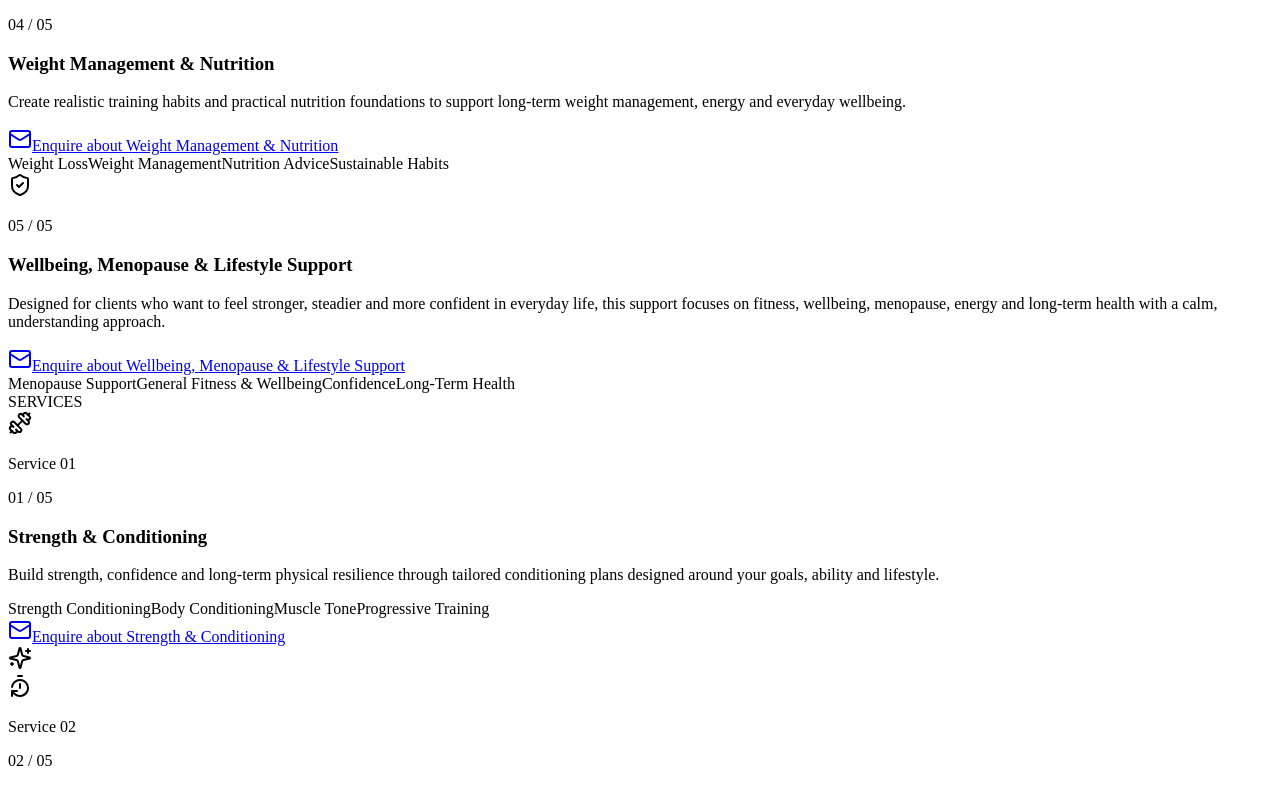
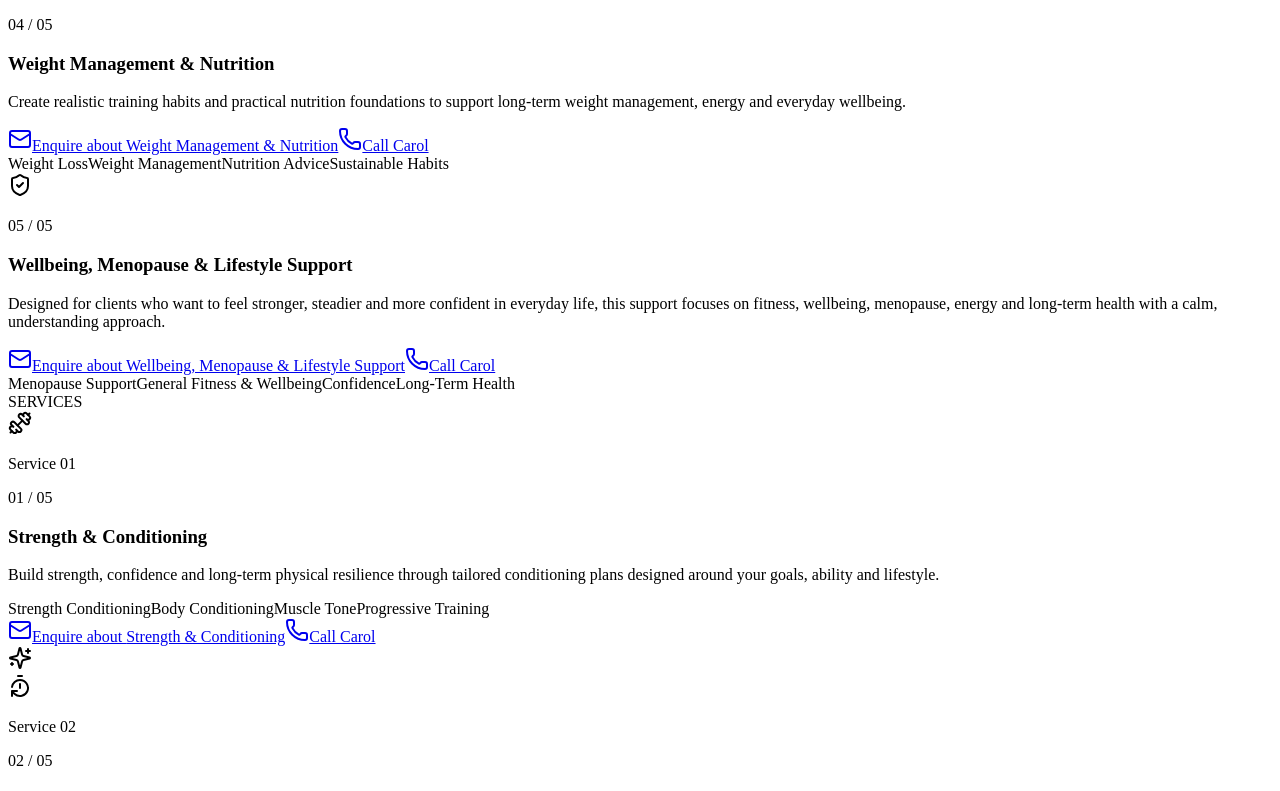
Before and after one commit to SpectreProjects/carol-meechan-pt, a React (Vite) app: page / in a window 1280 px wide. Shown: the part 1600-2391 px from the top of the page. Built offline with nearby package versions, Linux system fonts and the light colour scheme; the HTML template or start-up script is replaced by a standard one.

Commit message:
Update live site

```diff
--- a/src/App.jsx
+++ b/src/App.jsx
@@ -17,13 +17,14 @@ const phone = '07976 218413';
 const email = 'carolmeechan@aol.com';
 const instagram = 'carolmeechanpt';
 const mailtoHref = (subject) => `mailto:${email}?subject=${encodeURIComponent(subject)}`;
+const phoneHref = `tel:${phone.replace(/\s/g, '')}`;
 
 const fadeUp = {
-  hidden: { opacity: 0, y: 18 },
+  hidden: { opacity: 0, y: 20 },
   visible: {
     opacity: 1,
     y: 0,
-    transition: { duration: 0.55, ease: [0.22, 1, 0.36, 1] },
+    transition: { duration: 0.68, ease: [0.22, 1, 0.36, 1] },
   },
 };
 
@@ -111,7 +112,7 @@ function Reveal({ children, className = '', delay = 0 }) {
 
 function ButtonLink({ href, children, variant = 'primary', icon: Icon }) {
   const base =
-    'group inline-flex min-h-14 w-full items-center justify-center gap-3 rounded-full px-6 py-3.5 text-center text-base font-semibold leading-tight transition duration-200 focus:outline-none focus:ring-2 focus:ring-copper/70 focus:ring-offset-2 focus:ring-offset-coal sm:min-h-[4.25rem] sm:w-auto sm:px-10 sm:py-4 sm:text-[1.12rem]';
+    'group relative z-20 inline-flex min-h-14 w-full items-center justify-center gap-3 rounded-full px-6 py-3.5 text-center text-base font-semibold leading-tight transition duration-200 focus:outline-none focus:ring-2 focus:ring-copper/70 focus:ring-offset-2 focus:ring-offset-coal sm:min-h-[4.25rem] sm:w-auto sm:px-10 sm:py-4 sm:text-[1.12rem]';
   const styles =
     variant === 'primary'
       ? 'bg-button-glow text-linen shadow-[0_14px_34px_rgba(44,33,25,.28)] hover:-translate-y-0.5 hover:shadow-[0_18px_46px_rgba(44,33,25,.34)]'
@@ -261,11 +262,11 @@ function Hero() {
                 support lasting change.
               </motion.p>
               <motion.div variants={fadeUp} className="mt-8 grid gap-3 sm:mt-10 sm:flex sm:flex-wrap">
-                <ButtonLink href={`tel:${phone.replace(/\s/g, '')}`} icon={Phone}>
+                <ButtonLink href={phoneHref} icon={Phone}>
                   Call Carol
                 </ButtonLink>
                 <ButtonLink href={mailtoHref('Personal Training Enquiry')} icon={Mail} variant="secondary">
-                  Email Carol
+                  {email}
                 </ButtonLink>
                 <ButtonLink
                   href={`https://instagram.com/${instagram}`}
@@ -317,9 +318,7 @@ function About() {
 
 function DesktopServiceCard({ service, nextService, index, total }) {
   const Icon = service.icon;
-  const serviceEmailHref = `mailto:${email}?subject=${encodeURIComponent(
-    `Enquiry about ${service.title}`,
-  )}`;
+  const serviceEmailHref = mailtoHref(`Enquiry about ${service.title}`);
 
   return (
     <div
@@ -329,10 +328,10 @@ function DesktopServiceCard({ service, nextService, index, total }) {
       <div className="sticky top-[7svh] flex h-[86svh] min-h-[36rem] items-center">
         <motion.article
           className="relative mx-auto w-full"
-          initial={{ opacity: 0, y: 40, rotate: index % 2 === 0 ? -0.8 : 0.8, scale: 0.985 }}
-          whileInView={{ opacity: 1, y: 0, rotate: 0, scale: 1 }}
+          initial={{ opacity: 0, y: 32 }}
+          whileInView={{ opacity: 1, y: 0 }}
           viewport={{ once: true, amount: 0.42 }}
-          transition={{ duration: 0.58, ease: [0.22, 1, 0.36, 1] }}
+          transition={{ duration: 0.7, ease: [0.22, 1, 0.36, 1] }}
         >
           {nextService ? (
             <div
@@ -385,13 +384,22 @@ function DesktopServiceCard({ service, nextService, index, total }) {
               </div>
 
               <div className="mt-auto flex flex-wrap items-end justify-between gap-6 pt-10">
+                <div className="relative z-20 flex w-full flex-col gap-3 sm:w-auto sm:flex-row sm:flex-wrap">
                   <a
                     href={serviceEmailHref}
-                  className="relative z-20 inline-flex min-h-14 items-center justify-center gap-3 rounded-full border border-linen/20 bg-button-glow px-7 py-4 text-base font-bold text-linen shadow-[0_14px_34px_rgba(44,33,25,.24)] transition duration-200 hover:-translate-y-0.5 hover:shadow-[0_18px_44px_rgba(44,33,25,.3)] focus:outline-none focus:ring-2 focus:ring-copper/70 focus:ring-offset-2 focus:ring-offset-coal lg:text-lg"
+                    className="inline-flex min-h-14 items-center justify-center gap-3 rounded-full border border-linen/20 bg-button-glow px-7 py-4 text-base font-bold text-linen shadow-[0_14px_34px_rgba(44,33,25,.24)] transition duration-200 hover:-translate-y-0.5 hover:shadow-[0_18px_44px_rgba(44,33,25,.3)] focus:outline-none focus:ring-2 focus:ring-copper/70 focus:ring-offset-2 focus:ring-offset-coal lg:text-lg"
                   >
                     <Mail className="h-5 w-5" />
                     Enquire about {service.title}
                   </a>
+                  <a
+                    href={phoneHref}
+                    className="inline-flex min-h-14 items-center justify-center gap-3 rounded-full border border-linen/24 bg-linen/10 px-7 py-4 text-base font-bold text-linen shadow-[0_10px_28px_rgba(44,33,25,.18)] transition duration-200 hover:-translate-y-0.5 hover:border-linen/42 hover:bg-linen/16 focus:outline-none focus:ring-2 focus:ring-copper/70 focus:ring-offset-2 focus:ring-offset-coal lg:text-lg"
+                  >
+                    <Phone className="h-5 w-5" />
+                    Call Carol
+                  </a>
+                </div>
                 <div className="flex min-w-[14rem] flex-1 items-center gap-4">
                   <div className={`h-px flex-1 bg-gradient-to-r ${service.accent} opacity-70`} />
                   <Sparkles className="h-5 w-5 shrink-0 text-ember/70" />
@@ -407,9 +415,7 @@ function DesktopServiceCard({ service, nextService, index, total }) {
 
 function MobileServiceCard({ service, index, total }) {
   const Icon = service.icon;
-  const serviceEmailHref = `mailto:${email}?subject=${encodeURIComponent(
-    `Enquiry about ${service.title}`,
-  )}`;
+  const serviceEmailHref = mailtoHref(`Enquiry about ${service.title}`);
 
   return (
     <Reveal>
@@ -431,13 +437,22 @@ function MobileServiceCard({ service, index, total }) {
           </h3>
           <p className="mt-4 text-base leading-7 text-linen/82">{service.description}</p>
 
+          <div className="relative z-20 mt-6 grid gap-3">
             <a
               href={serviceEmailHref}
-            className="relative z-20 mt-6 inline-flex min-h-12 w-full items-center justify-center gap-3 rounded-full border border-linen/20 bg-button-glow px-5 py-3 text-sm font-bold text-linen shadow-[0_12px_30px_rgba(44,33,25,.26)] transition duration-200 focus:outline-none focus:ring-2 focus:ring-copper/70 focus:ring-offset-2 focus:ring-offset-coal"
+              className="inline-flex min-h-12 w-full items-center justify-center gap-3 rounded-full border border-linen/20 bg-button-glow px-5 py-3 text-sm font-bold text-linen shadow-[0_12px_30px_rgba(44,33,25,.26)] transition duration-200 focus:outline-none focus:ring-2 focus:ring-copper/70 focus:ring-offset-2 focus:ring-offset-coal"
             >
               <Mail className="h-5 w-5" />
               Enquire about {service.title}
             </a>
+            <a
+              href={phoneHref}
+              className="inline-flex min-h-12 w-full items-center justify-center gap-3 rounded-full border border-linen/24 bg-linen/10 px-5 py-3 text-sm font-bold text-linen shadow-[0_10px_24px_rgba(44,33,25,.18)] transition duration-200 focus:outline-none focus:ring-2 focus:ring-copper/70 focus:ring-offset-2 focus:ring-offset-coal"
+            >
+              <Phone className="h-5 w-5" />
+              Call Carol
+            </a>
+          </div>
 
           <div className="mt-6 flex flex-wrap gap-2">
             {service.includes.map((item) => (
@@ -519,15 +534,18 @@ function WhyChoose() {
       <Reveal className="text-center">
         <p className="text-sm font-semibold uppercase tracking-[0.22em] text-ember">Why Carol</p>
         <motion.h2
-          className="mx-auto mt-5 max-w-7xl text-[clamp(2.45rem,11.5vw,3.6rem)] font-black leading-[.92] tracking-[-0.065em] text-linen sm:text-[clamp(3.2rem,7.4vw,8.5rem)] sm:leading-[.88] sm:tracking-[-0.07em]"
+          className="mx-auto mt-5 max-w-7xl text-[clamp(2.1rem,9.4vw,3.15rem)] font-black leading-[.98] tracking-[-0.055em] text-linen sm:text-[clamp(3.2rem,7.4vw,8.5rem)] sm:leading-[.88] sm:tracking-[-0.07em]"
           initial={{ opacity: 0, y: 28 }}
           whileInView={{ opacity: 1, y: 0 }}
           viewport={{ once: true, amount: 0.45 }}
-          transition={{ duration: 1, ease: [0.22, 1, 0.36, 1] }}
+          transition={{ duration: 0.75, ease: [0.22, 1, 0.36, 1] }}
         >
-          <span className="block">Personal training built</span>
-          <span className="block">around your goals,</span>
-          <span className="block">your body and your confidence.</span>
+          <span className="block sm:hidden">Personal training built around</span>
+          <span className="block sm:hidden">your goals, your body</span>
+          <span className="block sm:hidden">and your confidence.</span>
+          <span className="hidden sm:block">Personal training built</span>
+          <span className="hidden sm:block">around your goals,</span>
+          <span className="hidden sm:block">your body and your confidence.</span>
         </motion.h2>
       </Reveal>
       <div className="mt-14 grid gap-5 md:grid-cols-2 lg:mt-20 lg:grid-cols-4 lg:gap-6">
@@ -575,7 +593,7 @@ function CTA() {
             now, what you need, and the results you want to build.
           </p>
           <div className="mt-10 grid gap-3 sm:flex sm:flex-wrap">
-            <ButtonLink href={`tel:${phone.replace(/\s/g, '')}`} icon={Phone}>
+            <ButtonLink href={phoneHref} icon={Phone}>
               {phone}
             </ButtonLink>
             <ButtonLink href={mailtoHref('Personal Training Enquiry')} icon={Mail} variant="secondary">
@@ -610,11 +628,11 @@ function Footer() {
       <div className="flex flex-col gap-5 text-sm text-linen/54 sm:flex-row sm:items-center sm:justify-between">
         <p>Carol Meechan PT</p>
         <div className="flex flex-wrap gap-4">
-          <a className="transition hover:text-ember" href={`tel:${phone.replace(/\s/g, '')}`}>
+          <a className="transition hover:text-ember" href={phoneHref}>
             Call
           </a>
           <a className="transition hover:text-ember" href={mailtoHref('Personal Training Enquiry')}>
-            Email
+            {email}
           </a>
           <a className="transition hover:text-ember" href={`https://instagram.com/${instagram}`}>
             Instagram
```
Also changed, not shown: 5 other files (tests, documents, lock files or other folders). Lines whose indentation alone changed are shown as unchanged.
